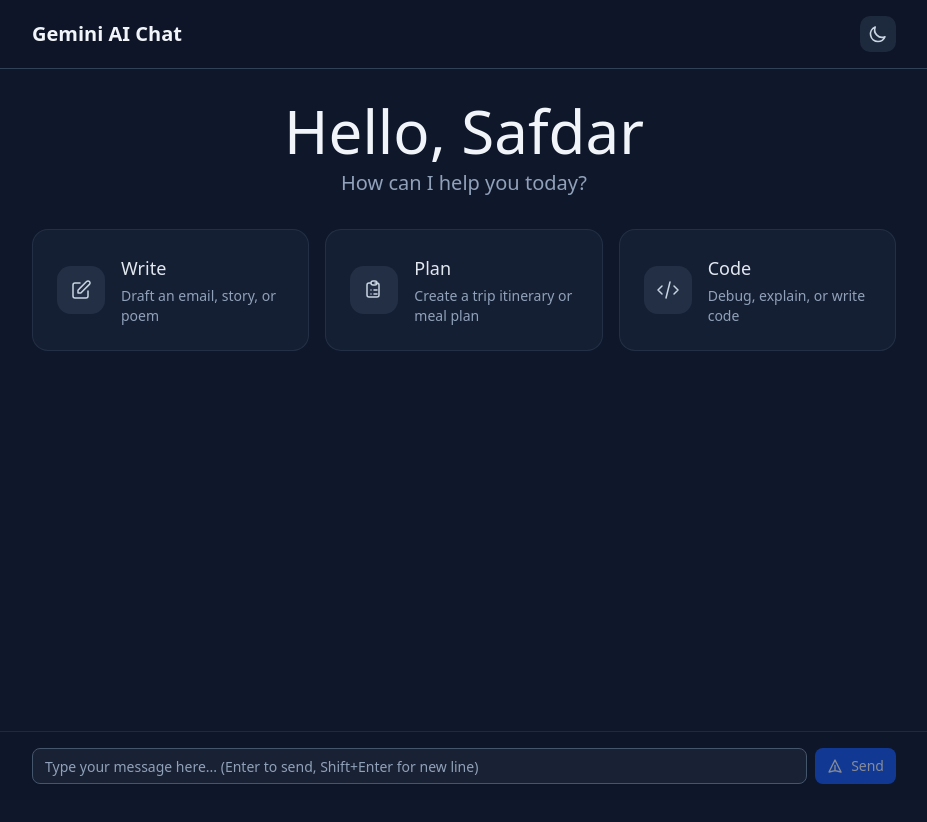
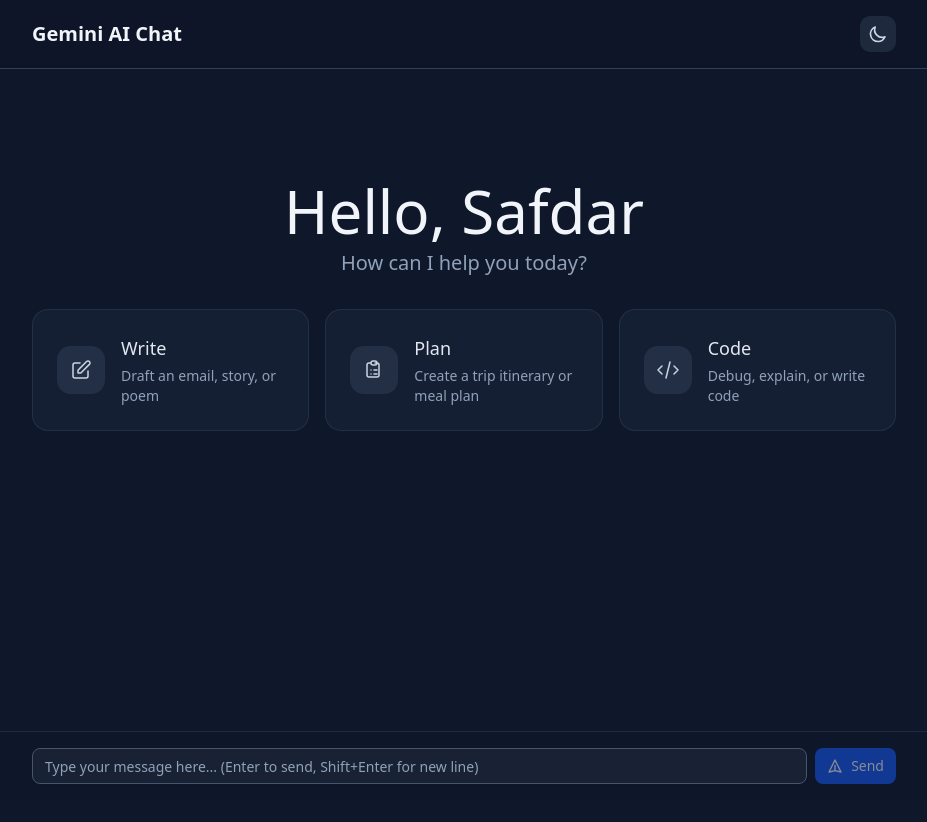
Before and after one commit to safdarayubpk/gemini_ai_chat_app, a Next.js app: page / in a window 1280 px wide. Shown: the top 822 px of the page, without its empty margins (176-1103 px from the left). Built offline with nearby package versions, Linux system fonts and the light colour scheme.

Commit message:
fix(ui): add proper spacing to prevent header overlap when showing greeting

```diff
--- a/components/ChatWindow.tsx
+++ b/components/ChatWindow.tsx
@@ -170,14 +170,14 @@
     <div className="max-w-4xl mx-auto relative">
       {/* Welcome State - Show Header and Quick Actions when no messages */}
       {messages.length === 0 && (
-        <div className="flex-shrink-0">
+        <div className="flex-shrink-0 pt-20">
           <Header />
           <QuickActions />
         </div>
       )}
 
       {/* Messages Container - No overflow, let page scroll */}
-      <div className="p-4 pb-24">
+      <div className="p-4 pb-24 pt-20">
         <div className="space-y-2">
           {/* New Chat Button - Show when messages exist */}
           {messages.length > 0 && (
```
